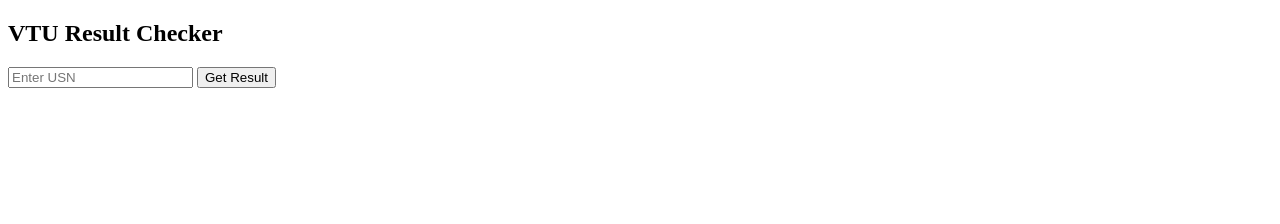
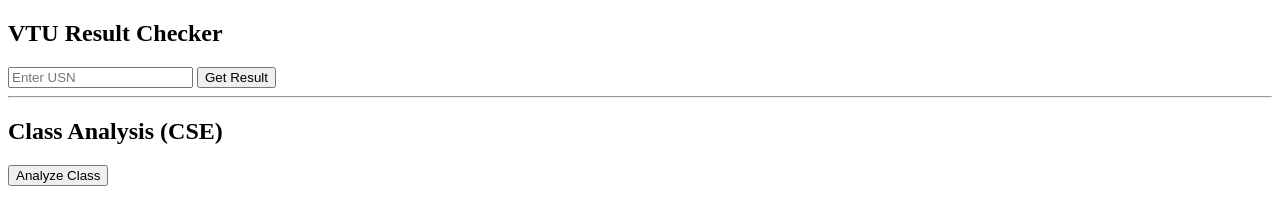
Before and after one commit to pushpamohan-abhi/vturesult, a plain HTML site: page index.html in a window 1280 px wide. Drawn offline with Linux system fonts and the light colour scheme.

Commit message:
Update index.html

```diff
--- a/index.html
+++ b/index.html
@@ -1,5 +1,6 @@
 <!DOCTYPE html>
 <html>
+
 <head>
 <title>VTU Result Analyzer</title>
 </head>
@@ -14,7 +15,16 @@
 
 <div id="result"></div>
 
+<hr>
+
+<h2>Class Analysis (CSE)</h2>
+
+<button onclick="getAnalysis()">Analyze Class</button>
+
+<div id="analysis"></div>
+
 <script src="script.js"></script>
 
 </body>
+
 </html>
```
